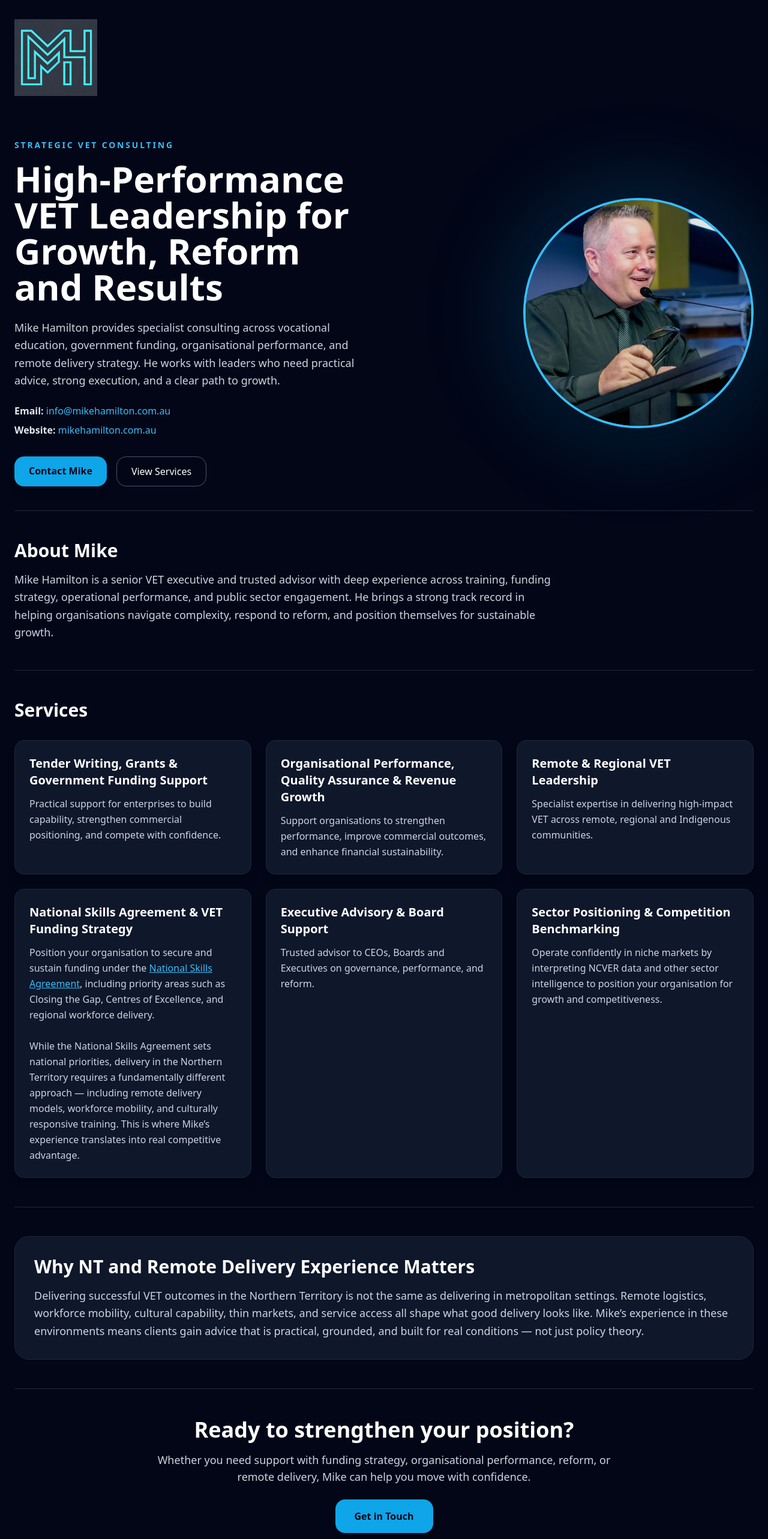
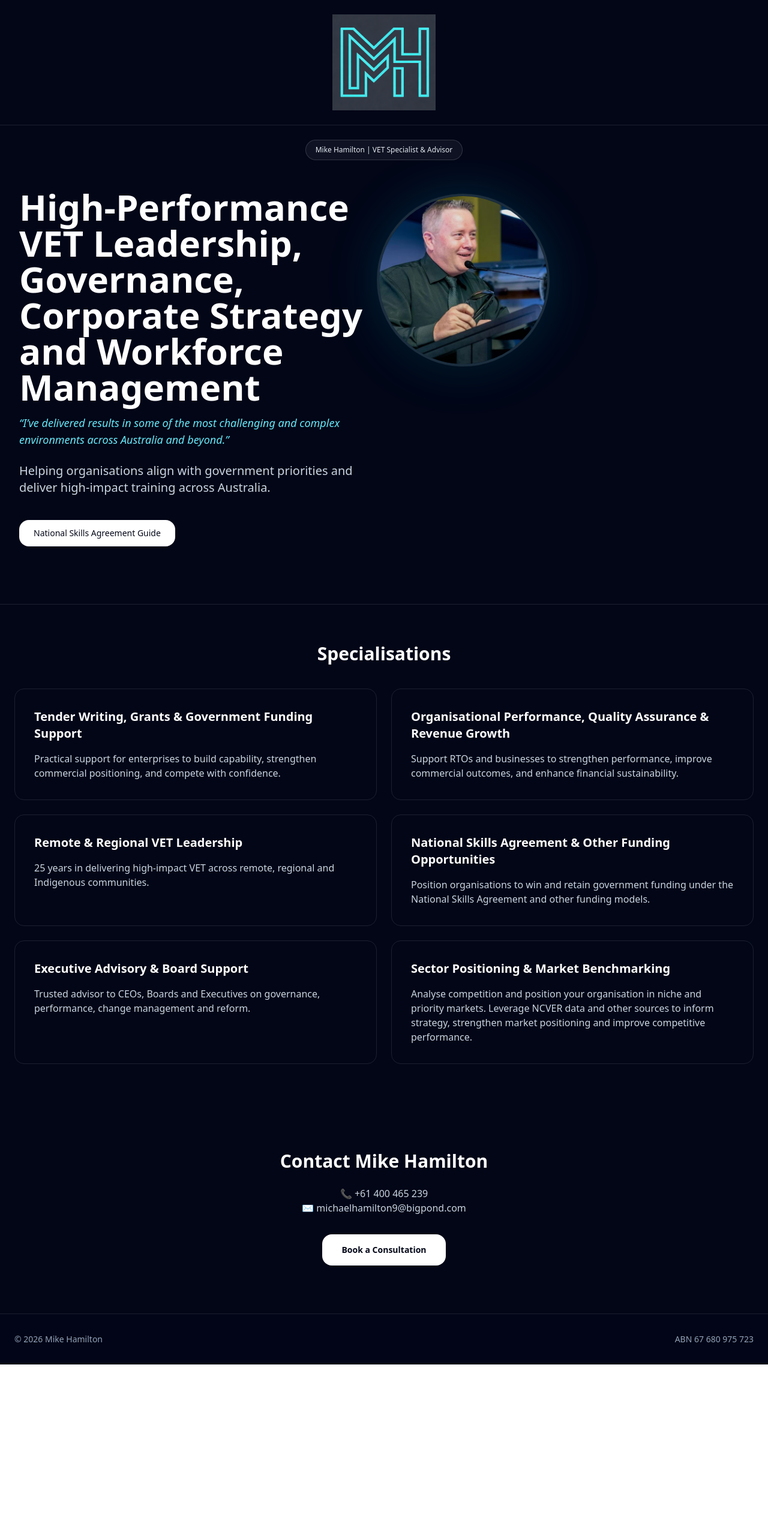
Before and after one commit to melanieorr-png/mikehamilton-site2, a React (Vite) app: page / in a window 1280 px wide. Shown: the top 2566 px of the page at 60% size. After the commit the page ends 2275 px from the top, so only its background shows below. Built offline with nearby package versions, Linux system fonts and the light colour scheme.

Commit message:
Update App.jsx

```diff
--- a/src/App.jsx
+++ b/src/App.jsx
@@ -1,6 +1,3 @@
-import profileImg from "../public/mhprofile.JPG";
-import logoImg from "../public/logo3.PNG";
-
 export default function App() {
   const services = [
     {
@@ -11,207 +8,144 @@
     {
       title: "Organisational Performance, Quality Assurance & Revenue Growth",
       description:
-        "Support organisations to strengthen performance, improve commercial outcomes, and enhance financial sustainability.",
+        "Support RTOs and businesses to strengthen performance, improve commercial outcomes, and enhance financial sustainability.",
     },
     {
       title: "Remote & Regional VET Leadership",
       description:
-        "Specialist expertise in delivering high-impact VET across remote, regional and Indigenous communities.",
+        "25 years in delivering high-impact VET across remote, regional and Indigenous communities.",
     },
     {
-      title: "National Skills Agreement & VET Funding Strategy",
-      description: (
-        <>
-          Position your organisation to secure and sustain funding under the{" "}
-          <a
-            href="https://www.dewr.gov.au/national-skills-agreement"
-            target="_blank"
-            rel="noopener noreferrer"
-            className="text-sky-400 underline hover:text-sky-300"
-          >
-            National Skills Agreement
-          </a>
-          , including priority areas such as Closing the Gap, Centres of
-          Excellence, and regional workforce delivery.
-          <br />
-          <br />
-          While the National Skills Agreement sets national priorities, delivery
-          in the Northern Territory requires a fundamentally different approach —
-          including remote delivery models, workforce mobility, and culturally
-          responsive training. This is where Mike’s experience translates into
-          real competitive advantage.
-        </>
-      ),
+      title: "National Skills Agreement & Other Funding Opportunities",
+      description:
+        "Position organisations to win and retain government funding under the National Skills Agreement and other funding models.",
     },
     {
       title: "Executive Advisory & Board Support",
       description:
-        "Trusted advisor to CEOs, Boards and Executives on governance, performance, and reform.",
+        "Trusted advisor to CEOs, Boards and Executives on governance, performance, change management and reform.",
     },
     {
-      title: "Sector Positioning & Competition Benchmarking",
+      title: "Sector Positioning & Market Benchmarking",
       description:
-        "Operate confidently in niche markets by interpreting NCVER data and other sector intelligence to position your organisation for growth and competitiveness.",
+        "Analyse competition and position your organisation in niche and priority markets. Leverage NCVER data and other sources to inform strategy, strengthen market positioning and improve competitive performance.",
     },
   ];
 
   return (
     <div className="min-h-screen bg-slate-950 text-white">
-      <div className="max-w-7xl mx-auto px-6 py-8">
-        {/* Top logo */}
-        <div className="flex justify-center md:justify-start mb-8">
+
+      {/* TOP LOGO */}
+      <div className="w-full bg-slate-950 py-6 flex justify-center border-b border-white/10">
         <img
-            src={logoImg}
+          src="/logo3.PNG"
           alt="Mike Hamilton logo"
-            className="h-24 md:h-32 w-auto object-contain"
+          className="h-28 md:h-40"
         />
       </div>
 
-        {/* Hero Section */}
-        <section className="grid md:grid-cols-2 gap-10 items-center py-10">
-          <div>
-            <p className="text-sky-400 font-semibold tracking-[0.2em] uppercase text-sm mb-4">
-              Strategic VET Consulting
-            </p>
-            <h1 className="text-4xl md:text-6xl font-bold leading-tight mb-6">
-              High-Performance VET Leadership for Growth, Reform and Results
+      {/* BRAND TAG */}
+      <div className="flex justify-center mt-6">
+        <div className="inline-flex items-center rounded-full border border-white/15 bg-white/5 px-4 py-2 text-xs text-slate-200">
+          Mike Hamilton | VET Specialist & Advisor
+        </div>
+      </div>
+
+      {/* HERO */}
+      <section className="relative overflow-hidden border-b border-white/10">
+        <div className="relative mx-auto max-w-7xl px-6 pb-24 pt-12 lg:px-8">
+
+          <div className="grid lg:grid-cols-2 gap-6 items-start">
+
+            {/* LEFT */}
+            <div className="max-w-2xl">
+              <h1 className="text-5xl font-semibold sm:text-6xl leading-tight">
+                High-Performance VET Leadership, Governance, Corporate Strategy and Workforce Management
               </h1>
-            <p className="text-slate-300 text-lg leading-relaxed mb-6">
-              Mike Hamilton provides specialist consulting across vocational
-              education, government funding, organisational performance, and
-              remote delivery strategy. He works with leaders who need practical
-              advice, strong execution, and a clear path to growth.
+
+              <p className="mt-4 text-lg italic text-cyan-300">
+                “I’ve delivered results in some of the most challenging and complex environments across Australia and beyond.”
               </p>
 
-            <div className="space-y-2 text-slate-200 mb-8">
-              <p>
-                <strong>Email:</strong>{" "}
+              <p className="mt-6 text-xl text-slate-300">
+                Helping organisations align with government priorities and deliver high-impact training across Australia.
+              </p>
+
+              <div className="mt-10 flex gap-4">
                 <a
-                  href="mailto:info@mikehamilton.com.au"
-                  className="text-sky-400 hover:text-sky-300"
+                  href="/national-skills-agreement.html"
+                  className="rounded-2xl bg-white px-6 py-3 text-sm text-slate-950"
                 >
-                  info@mikehamilton.com.au
-                </a>
-              </p>
-              <p>
-                <strong>Website:</strong>{" "}
-                <a
-                  href="https://mikehamilton.com.au"
-                  className="text-sky-400 hover:text-sky-300"
-                >
-                  mikehamilton.com.au
-                </a>
-              </p>
-            </div>
-
-            <div className="flex flex-wrap gap-4">
-              <a
-                href="mailto:info@mikehamilton.com.au"
-                className="bg-sky-500 hover:bg-sky-400 text-slate-950 font-semibold px-6 py-3 rounded-2xl shadow-lg transition"
-              >
-                Contact Mike
-              </a>
-              <a
-                href="#services"
-                className="border border-slate-600 hover:border-sky-400 hover:text-sky-300 px-6 py-3 rounded-2xl transition"
-              >
-                View Services
+                  National Skills Agreement Guide
                 </a>
               </div>
             </div>
 
-          <div className="flex justify-center md:justify-end">
-            <div className="relative">
-              <div className="absolute inset-0 rounded-full bg-sky-500/20 blur-3xl scale-110"></div>
+            {/* RIGHT IMAGE */}
+            <div className="flex justify-center lg:justify-start lg:-ml-6">
+              <div className="relative mt-2">
+                <div className="absolute inset-0 rounded-full bg-cyan-500/20 blur-2xl"></div>
+
                 <img
-                src={profileImg}
+                  src="/mhprofile.JPG"
                   alt="Mike Hamilton"
-                className="relative w-72 h-72 md:w-96 md:h-96 object-cover rounded-full border-4 border-sky-400 shadow-2xl"
+                  className="relative w-64 h-64 md:w-72 md:h-72 object-cover rounded-full border-4 border-white/10 shadow-2xl"
                 />
+              </div>
+            </div>
+
           </div>
         </div>
       </section>
 
-        {/* About */}
-        <section className="py-12 border-t border-slate-800">
-          <div className="max-w-4xl">
-            <h2 className="text-3xl font-bold mb-4">About Mike</h2>
-            <p className="text-slate-300 leading-relaxed text-lg">
-              Mike Hamilton is a senior VET executive and trusted advisor with
-              deep experience across training, funding strategy, operational
-              performance, and public sector engagement. He brings a strong
-              track record in helping organisations navigate complexity, respond
-              to reform, and position themselves for sustainable growth.
-            </p>
-          </div>
-        </section>
+      {/* SERVICES */}
+      <section className="mx-auto max-w-7xl px-6 py-16">
+        <h2 className="text-3xl font-semibold text-center">
+          Specialisations
+        </h2>
 
-        {/* Services */}
-        <section id="services" className="py-12 border-t border-slate-800">
-          <h2 className="text-3xl font-bold mb-8">Services</h2>
-          <div className="grid md:grid-cols-2 xl:grid-cols-3 gap-6">
-            {services.map((service, index) => (
+        <div className="mt-10 grid gap-6 md:grid-cols-2">
+          {services.map((service) => (
             <div
-                key={index}
-                className="bg-slate-900 border border-slate-800 rounded-2xl p-6 shadow-lg hover:border-sky-500/50 transition"
+              key={service.title}
+              className="rounded-2xl border border-white/10 p-8"
             >
-                <h3 className="text-xl font-semibold mb-3 text-white">
-                  {service.title}
-                </h3>
-                <div className="text-slate-300 leading-relaxed">
-                  {service.description}
-                </div>
+              <h3 className="text-xl font-semibold">{service.title}</h3>
+              <p className="mt-4 text-slate-300">{service.description}</p>
             </div>
           ))}
         </div>
       </section>
 
-        {/* NT Differentiator */}
-        <section className="py-12 border-t border-slate-800">
-          <div className="bg-slate-900 border border-slate-800 rounded-3xl p-8">
-            <h2 className="text-3xl font-bold mb-4">
-              Why NT and Remote Delivery Experience Matters
+      {/* CONTACT */}
+      <section className="mx-auto max-w-7xl px-6 py-20 text-center">
+        <h2 className="text-3xl font-semibold">
+          Contact Mike Hamilton
         </h2>
-            <p className="text-slate-300 text-lg leading-relaxed">
-              Delivering successful VET outcomes in the Northern Territory is
-              not the same as delivering in metropolitan settings. Remote
-              logistics, workforce mobility, cultural capability, thin markets,
-              and service access all shape what good delivery looks like. Mike’s
-              experience in these environments means clients gain advice that is
-              practical, grounded, and built for real conditions — not just
-              policy theory.
-            </p>
+
+        <div className="mt-6 text-slate-300">
+          <p>📞 +61 400 465 239</p>
+          <p>✉️ michaelhamilton9@bigpond.com</p>
         </div>
-        </section>
 
-        {/* CTA */}
-        <section className="py-12 border-t border-slate-800">
-          <div className="text-center max-w-3xl mx-auto">
-            <h2 className="text-3xl md:text-4xl font-bold mb-4">
-              Ready to strengthen your position?
-            </h2>
-            <p className="text-slate-300 text-lg mb-6">
-              Whether you need support with funding strategy, organisational
-              performance, reform, or remote delivery, Mike can help you move
-              with confidence.
-            </p>
+        <div className="mt-8">
           <a
-              href="mailto:info@mikehamilton.com.au"
-              className="inline-block bg-sky-500 hover:bg-sky-400 text-slate-950 font-semibold px-8 py-4 rounded-2xl shadow-lg transition"
+            href="mailto:michaelhamilton9@bigpond.com"
+            className="inline-flex items-center gap-2 rounded-2xl bg-white px-8 py-4 text-sm font-semibold text-slate-950"
           >
-              Get in Touch
+            Book a Consultation
           </a>
         </div>
       </section>
 
-        {/* Footer */}
-        <footer className="py-8 border-t border-slate-800 text-slate-400 text-sm">
-          <div className="flex flex-col md:flex-row justify-between gap-4">
-            <p>© {new Date().getFullYear()} Mike Hamilton. All rights reserved.</p>
-            <p>Strategic VET Leadership | Funding | Performance | Reform</p>
+      {/* FOOTER */}
+      <footer className="border-t border-white/10 bg-slate-950/80">
+        <div className="mx-auto flex max-w-7xl flex-col gap-3 px-6 py-8 text-sm text-slate-400 lg:flex-row lg:items-center lg:justify-between">
+          <p>© {new Date().getFullYear()} Mike Hamilton</p>
+          <p>ABN 67 680 975 723</p>
         </div>
       </footer>
-      </div>
+
     </div>
   );
 }
```
Lines whose indentation alone changed are shown as unchanged.
